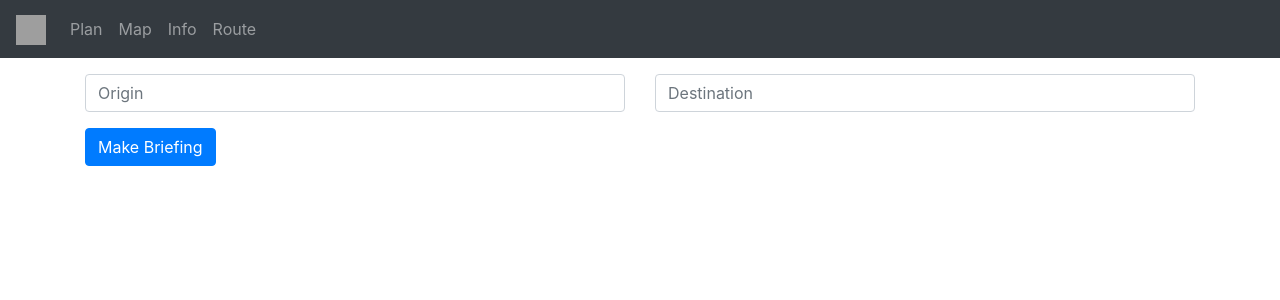
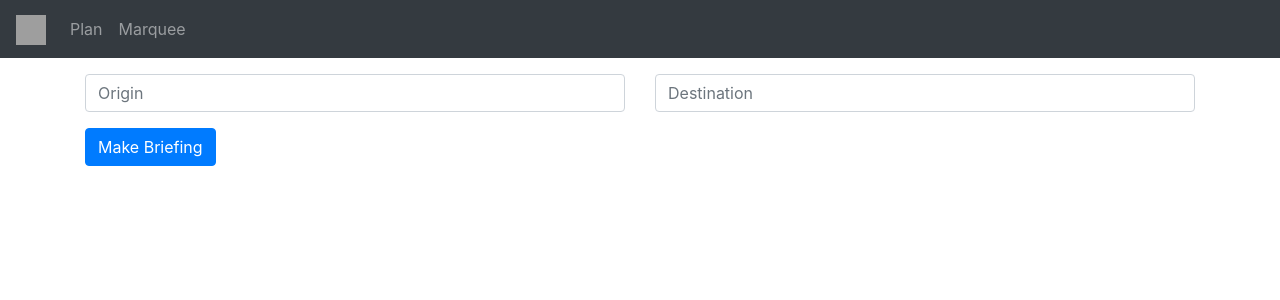
Before and after one commit to BIGjuevos/twitch-briefer, a Flask app: page / in a window 1280 px wide. Shown: the top 300 px of the page. Run offline with Flask 2, Linux system fonts and the light colour scheme; some libraries are stand-ins or nearby versions; grey boxes are pictures that could not be loaded.

Commit message:
update the nav

```diff
--- a/app/app/templates/base.html
+++ b/app/app/templates/base.html
@@ -35,14 +35,8 @@
             <a class="nav-link" href="/">Plan</a>
           </li>
           <li class="nav-item">
-            <a class="nav-link" href="/marquee/map">Map</a>
+            <a class="nav-link" href="/marquee">Marquee</a>
           </li>
-          <li class="nav-item">
-            <a class="nav-link" href="/marquee/info">Info</a>
-          </li>
-          <li class="nav-item">
-            <a class="nav-link" href="/marquee/route">Route</a>
-        </ul>
     </div>
 </nav>
 
```
